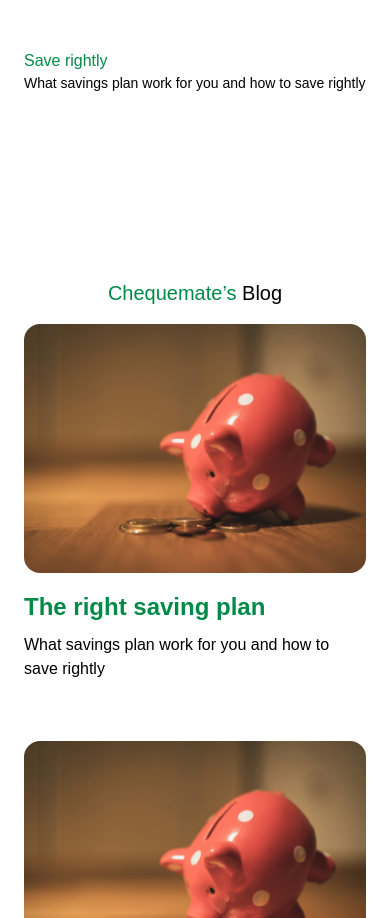
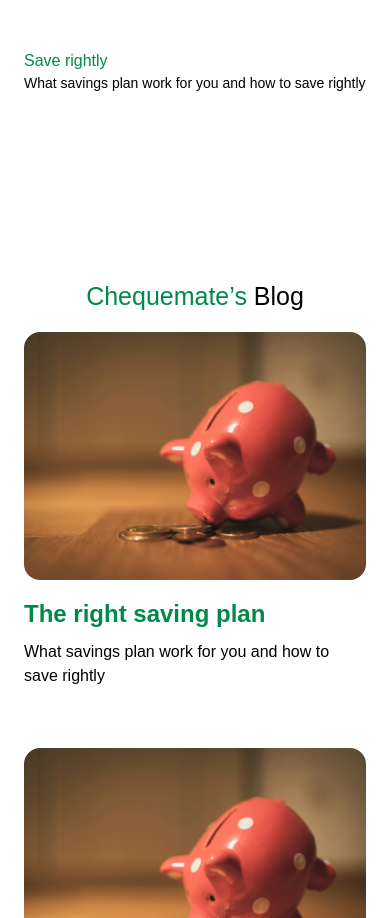
Before and after one commit to cyndylove1/chequie, a React (Vite) app: page /blog in a window 390 px wide. Shown: the part 966-1884 px from the top of the page. Built offline with nearby package versions, Linux system fonts and the light colour scheme.

Commit message:
intial commit

```diff
--- a/src/components/Input.jsx
+++ b/src/components/Input.jsx
@@ -1,9 +1,9 @@
 const Input = ({props}) =>{
     return(
         <div className="lg:justify-start flex justify-center ">
-            <form action="" className="flex items-center overflow-hidden md:w-[450px] w-[100%] h-[56px] rounded-[80px] border-[1px] mt-4 lg:mt-0 ">
+            <form action="" className="flex items-center overflow-hidden md:w-[450px] w-full h-[56px] rounded-[80px] border-[1px] mt-4 lg:mt-0 ">
                 <input type="text"
-                className=" outline-none w-[100%] px-4 bg-white "
+                className=" outline-none w-[100%] h-[56px] px-4 bg-white "
                 placeholder="Enter email address"
                 />
                 <button className="h-[56px] bg-[#008A48] text-[#fff] w-[60%] block md:text-[18px] text-[12px] text-nowrap">
--- a/src/pages/Blog/index.jsx
+++ b/src/pages/Blog/index.jsx
@@ -33,8 +33,8 @@ const Blog = () =>{
 
             </div>
             <div>
-                <div className="text-center lg:text-[48px] text-[20px] fw-thin pt-[10rem] pb-4">
-                    <h2><span className="text-[#008A48]">Chequemate’s </span> Blog</h2>
+                <div className="text-center lg:text-[48px] text-[25px] pt-[10rem] pb-4">
+                    <h2><span className="text-[#008A48] fw-medium">Chequemate’s </span> Blog</h2>
                 </div>
                 <div className="grid lg:grid-cols-3 md:grid-cols-2 grid-cols-1 xl:px-20 md:px-10 px-6 gap-[20px]">
                     {Array(9).fill().map(()=>(
```
